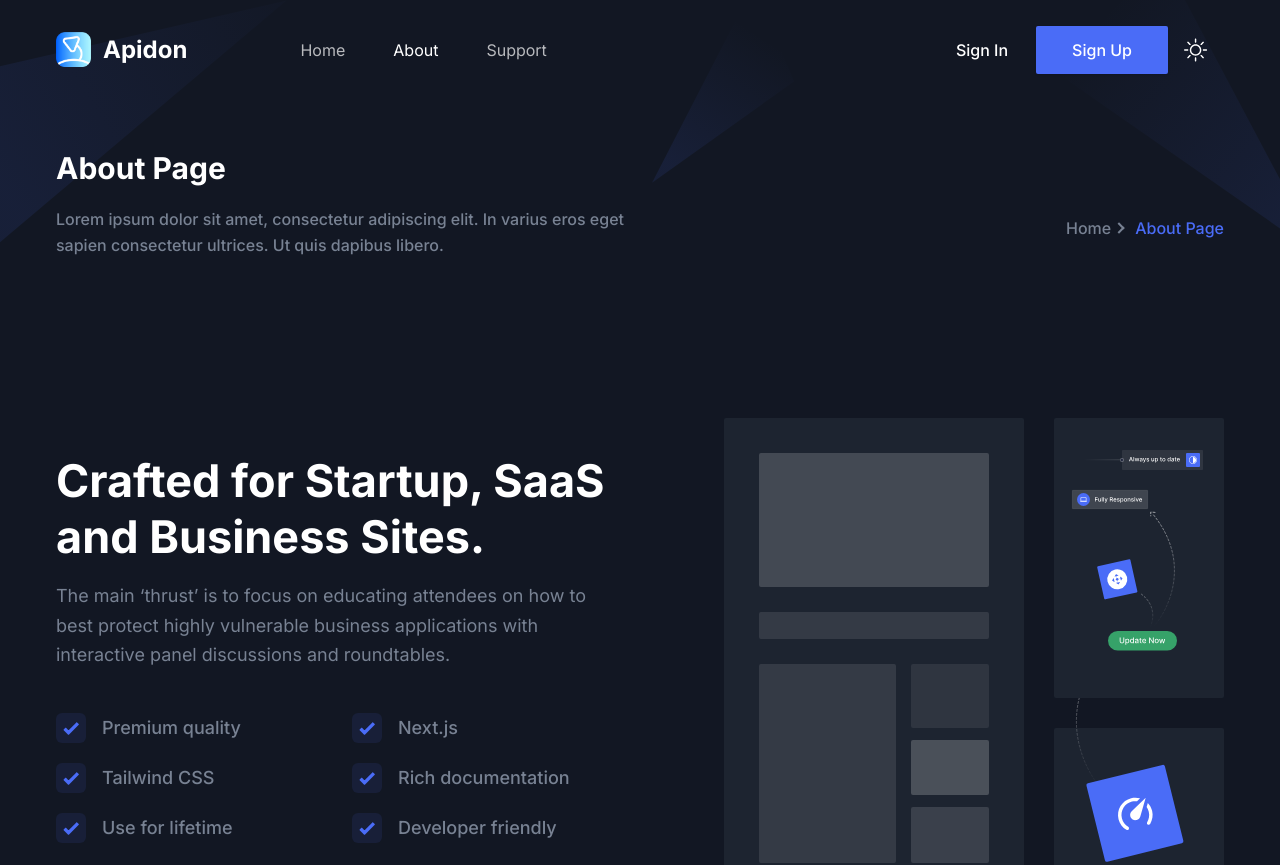
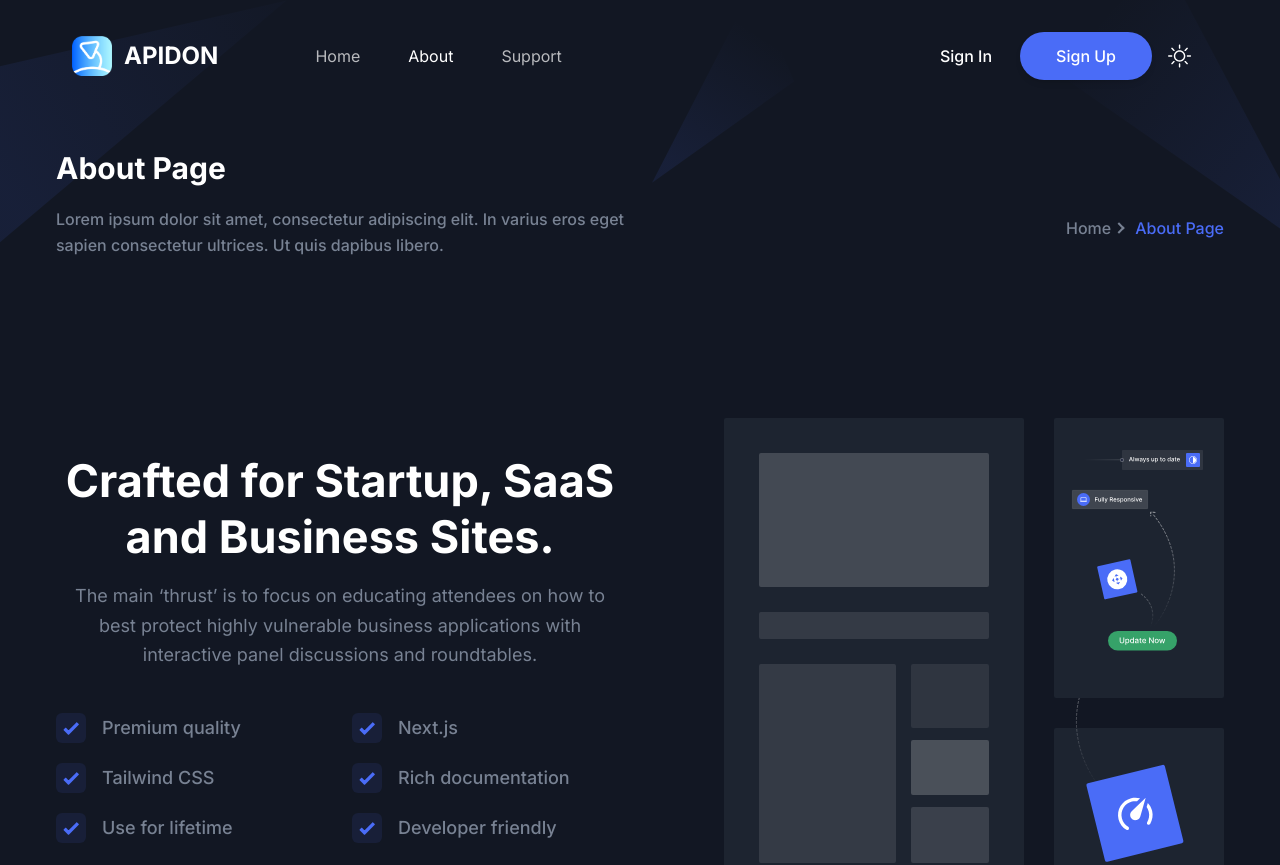
Before and after one commit to aboveStars/apidon-landing-new, a Next.js app: page /about in a window 1280 px wide. Shown: the top 865 px of the page. Built offline with nearby package versions, Linux system fonts and the light colour scheme.

Commit message:
minor changes.

```diff
--- a/package.json
+++ b/package.json
@@ -9,6 +9,7 @@
     "lint": "next lint"
   },
   "dependencies": {
+    "@heroicons/react": "^2.1.5",
     "eslint": "^8.56.0",
     "eslint-config-next": "^14.1.0",
     "next": "^14.1.0",
--- a/src/app/layout.tsx
+++ b/src/app/layout.tsx
@@ -22,7 +22,7 @@ export default function RootLayout({
       */}
       <head />
 
-      <body className={`bg-[#FCFCFC] dark:bg-black ${inter.className}`}>
+      <body className={`bg-[#FCFCFC] dark:bg-black ${inter.style}`}>
         <Providers>
           <Header />
           {children}
--- a/src/components/Common/SectionTitle.tsx
+++ b/src/components/Common/SectionTitle.tsx
@@ -2,19 +2,19 @@ const SectionTitle = ({
   title,
   paragraph,
   width = "570px",
-  center,
+
   mb = "100px",
 }: {
   title: string;
   paragraph: string;
   width?: string;
-  center?: boolean;
+
   mb?: string;
 }) => {
   return (
     <>
       <div
-        className={`w-full ${center ? "mx-auto text-center" : ""}`}
+        className="w-full md:mx-auto md:text-center "
         style={{ maxWidth: width, marginBottom: mb }}
       >
         <h2 className="mb-4 text-3xl font-bold !leading-tight text-black dark:text-white sm:text-4xl md:text-[45px]">
--- a/src/components/Contact/index.tsx
+++ b/src/components/Contact/index.tsx
@@ -2,7 +2,10 @@ import NewsLatterBox from "./NewsLatterBox";
 
 const Contact = () => {
   return (
-    <section id="contact" className="overflow-hidden py-16 md:py-20 lg:py-28">
+    <section
+      id="contact"
+      className="overflow-hidden px-5 py-16 md:py-20 lg:py-28"
+    >
       <div className="container">
         <div className="-mx-4 flex flex-wrap">
           <div className="w-full px-4 lg:w-7/12 xl:w-8/12">
--- a/src/components/Features/index.tsx
+++ b/src/components/Features/index.tsx
@@ -5,12 +5,12 @@ import featuresData from "./featuresData";
 const Features = () => {
   return (
     <>
-      <section id="features" className="py-16 md:py-20 lg:py-28">
+      <section id="features" className="py-16 md:py-20 lg:py-28 px-5">
         <div className="container">
           <SectionTitle
             title="Main Features"
             paragraph="Discover Apidon's essential features to elevate your events and engage your guests."
-            center
+
           />
 
           <div className="grid grid-cols-1 gap-x-8 gap-y-14 md:grid-cols-2 lg:grid-cols-3">
--- a/src/components/Header/index.tsx
+++ b/src/components/Header/index.tsx
@@ -40,21 +40,16 @@ const Header = () => {
   return (
     <>
       <header
-        className={`header left-0 top-0 z-40 flex w-full items-center ${
+        className={`header left-0 top-0 z-40 flex w-full items-center justify-center ${
           sticky
-            ? "fixed z-[9999] bg-white !bg-opacity-80 shadow-sticky backdrop-blur-sm transition dark:bg-gray-dark dark:shadow-sticky-dark"
-            : "absolute bg-transparent"
+            ? "fixed z-[9999] bg-white !bg-opacity-80 py-4 backdrop-blur-sm transition dark:bg-gray-dark md:py-0"
+            : "fixed bg-transparent py-5"
         }`}
       >
         <div className="container">
-          <div className="relative -mx-4 flex items-center justify-between">
+          <div className={`relative flex items-center justify-between`}>
             <div className="w-60 max-w-full px-4 xl:mr-12">
-              <Link
-                href="/"
-                className={`header-logo block w-full ${
-                  sticky ? "py-5 lg:py-2" : "py-8"
-                } `}
-              >
+              <Link href="/" className={`header-logo block w-full`}>
                 <div
                   style={{
                     display: "flex",
@@ -63,16 +58,12 @@ const Header = () => {
                   }}
                 >
                   <img
+                    className="size-8 md:size-10"
                     src="/images/logo/logo.png"
                     alt="logo"
-                    width={35}
-                    height={35}
                   />
-                  <text
-                    className="text-black dark:text-white text-xl md:text-2xl font-bold"
-
-                  >
-                    Apidon
+                  <text className="text-lg font-bold text-black dark:text-white md:text-2xl">
+                    APIDON
                   </text>
                 </div>
               </Link>
@@ -166,13 +157,14 @@ const Header = () => {
               <div className="flex items-center justify-end pr-16 lg:pr-0">
                 <Link
                   href="https://testflight.apple.com/join/AeCqrVcg"
-                  className="hidden px-7 py-3 text-base font-medium text-dark hover:opacity-70 dark:text-white md:block"
+                  className="hidden rounded-full px-7 py-3 text-base font-medium text-dark transition duration-300 hover:bg-gray-200 hover:opacity-80 dark:text-white dark:hover:bg-gray-700 md:block"
                 >
                   Sign In
                 </Link>
+
                 <Link
                   href="https://testflight.apple.com/join/AeCqrVcg"
-                  className="ease-in-up hidden rounded-sm bg-primary px-8 py-3 text-base font-medium text-white shadow-btn transition duration-300 hover:bg-opacity-90 hover:shadow-btn-hover md:block md:px-9 lg:px-6 xl:px-9"
+                  className="dark:bg-primary-dark hidden rounded-full bg-primary px-8 py-3 text-base font-medium text-white shadow-md transition duration-300 hover:bg-opacity-90 hover:shadow-lg md:block md:px-9 lg:px-6 xl:px-9"
                 >
                   Sign Up
                 </Link>
--- a/src/components/Hero/index.tsx
+++ b/src/components/Hero/index.tsx
@@ -3,12 +3,10 @@
 import Link from "next/link";
 import { useEffect, useState } from "react";
 import TextTransition, { presets } from "react-text-transition";
-import { TypeAnimation } from "react-type-animation";
 
-//className="relative z-10 overflow-hidden bg-white pb-16 pt-[120px] dark:bg-black md:pb-[120px] md:pt-[150px] xl:pb-[160px] xl:pt-[180px] 2xl:pb-[200px] 2xl:pt-[210px]"
+import { ArrowRightIcon } from "@heroicons/react/24/solid";
 
 const TEXTS = [
-  "Unforgettable!",
   "Unique!",
   "Memorable!",
   "Impactful!",
@@ -24,10 +22,7 @@ const Hero = () => {
   const [index, setIndex] = useState(0);
 
   useEffect(() => {
-    const intervalId = setInterval(
-      () => setIndex((index) => index + 1),
-      2000, // every 3 seconds
-    );
+    const intervalId = setInterval(() => setIndex((index) => index + 1), 2000);
     return () => clearTimeout(intervalId);
   }, []);
 
@@ -35,37 +30,57 @@ const Hero = () => {
     <>
       <section
         id="home"
-        className="to-yellow-100 relative z-10 h-screen w-full content-center
-        overflow-hidden bg-gradient-to-b from-blue-100 via-blue-300 to-blue-500 dark:bg-gradient-to-t dark:from-gray-700 dark:via-gray-900 dark:to-black"
+        className="relative z-10 w-full content-center overflow-hidden bg-gradient-to-b from-cyan-300 to-slate-50 px-4 pt-20 dark:bg-gradient-to-b dark:from-violet-950 dark:to-black md:mt-0 md:h-screen md:py-0"
       >
         <div className="container">
           <div className="-mx-4 flex flex-wrap">
             <div className="w-full px-4">
-              <div className="mx-auto max-w-[800px] text-center">
-                <h1 className="text-3xl font-bold leading-tight text-black dark:text-white sm:text-4xl sm:leading-tight md:text-5xl md:leading-tight">
+              <div className="mx-auto max-w-[800px] md:text-center">
+                <div className="my-10 rounded-full bg-gradient-to-r from-violet-800 to-cyan-500 px-5 py-2.5 text-center text-xs font-bold md:hidden">
+                  <Link href="https://testflight.apple.com/join/AeCqrVcg">
+                    🚀 Apidon Public Beta is Now Live 🚀
+                  </Link>
+                </div>
+
+                <h1 className="text-2xl font-bold leading-tight text-black dark:text-white sm:text-4xl sm:leading-tight md:text-5xl md:leading-tight">
                   Make Your Events
                 </h1>
 
                 <TextTransition
                   springConfig={presets.wobbly}
-                  className="justify-center overflow-hidden"
+                  className="overflow-hidden md:justify-center"
                 >
-                  <h1 className="to-yellow-500 inline-block bg-gradient-to-r from-pink-500 via-red-500 bg-clip-text text-5xl font-bold leading-tight text-transparent sm:text-5xl sm:leading-tight md:text-7xl md:leading-tight">
+                  <h1 className="to-yellow-500 inline-block bg-gradient-to-r from-red-500 to-orange-500 bg-clip-text text-5xl font-bold leading-tight text-transparent sm:text-5xl sm:leading-tight md:text-7xl md:leading-tight">
                     {TEXTS[index % TEXTS.length]}
                   </h1>
                 </TextTransition>
 
-                <p className="my-10 text-base !leading-relaxed text-body-color dark:text-body-color-dark">
+                <p className="my-10 hidden text-base !leading-relaxed text-black dark:text-body-color-dark md:block">
                   Apidon provides event organizers with a platform to create and
                   share unique digital collectibles, transforming events into
                   memorable experiences that boost engagement, enhance brand
                   visibility, and leave a lasting impact on attendees.
                 </p>
-                <button className="focus:ring-4focus:ring-blue-300 rounded-full bg-blue-600 px-6 py-3 font-semibold text-white transition duration-300 ease-in-out hover:bg-blue-700 focus:outline-none dark:bg-blue-500 dark:text-white dark:hover:bg-blue-600 dark:focus:ring-blue-700">
+
+                <p className="my-10 mt-5 text-base !leading-relaxed text-black dark:text-body-color-dark md:hidden">
+                  Apidon offers event organizers a platform to create and share
+                  digital collectibles, enhancing engagement, brand visibility,
+                  and creating memorable experiences.
+                </p>
+                <Link
+                  href="https://testflight.apple.com/join/AeCqrVcg"
+                  className="relative hidden rounded-full bg-gradient-to-r from-blue-500 to-purple-500 px-8 py-3 font-semibold text-white shadow-lg transition-all duration-300 ease-in-out hover:scale-105 focus:outline-none focus:ring-4 focus:ring-blue-300 md:inline-block"
+                >
+                  Join Beta on TestFlight!
+                  <span className="absolute inset-0 h-full w-full rounded-lg bg-white opacity-0 transition-opacity duration-300 ease-in-out"></span>
+                </Link>
+
+                <div className="flex w-4/5 items-center justify-between rounded-lg border border-solid border-gray-700 px-5 py-3 md:hidden">
                   <Link href="https://testflight.apple.com/join/AeCqrVcg">
-                    Join Apidon Public Beta!
+                    Join Beta on TestFlight!
                   </Link>
-                </button>
+                  <ArrowRightIcon className="size-4" />
+                </div>
               </div>
             </div>
           </div>
--- a/src/components/Pricing/index.tsx
+++ b/src/components/Pricing/index.tsx
@@ -8,12 +8,11 @@ const Pricing = () => {
   const [isMonthly, setIsMonthly] = useState(true);
 
   return (
-    <section id="pricing" className="relative z-10 py-16 md:py-20 lg:py-28">
+    <section id="pricing" className="relative z-10 px-5 py-16 md:py-20 lg:py-28">
       <div className="container">
         <SectionTitle
           title="Simple and Affordable Pricing"
           paragraph="Apidon offers flexible, affordable pricing to help you create memorable events without the high costs."
-          center
           width="665px"
         />
 
--- a/src/components/Testimonials/index.tsx
+++ b/src/components/Testimonials/index.tsx
@@ -34,12 +34,11 @@ const testimonialData: Testimonial[] = [
 
 const Testimonials = () => {
   return (
-    <section className="relative z-10 bg-gray-light py-16 dark:bg-bg-color-dark md:py-20 lg:py-28">
+    <section className="relative z-10 bg-gray-light px-5 py-16 dark:bg-bg-color-dark md:py-20 lg:py-28">
       <div className="container">
         <SectionTitle
           title="What Our Users Says"
           paragraph="Discover how Apidon is transforming events through the experiences of our users."
-          center
         />
 
         <div className="grid grid-cols-1 gap-x-8 gap-y-10 md:grid-cols-2 lg:grid-cols-3">
--- a/tailwind.config.js
+++ b/tailwind.config.js
@@ -76,6 +76,7 @@ module.exports = {
         three: "0px 5px 15px rgba(6, 8, 15, 0.05)",
       },
     },
+
   },
   plugins: [],
 };
```
Also changed, not shown: 1 other file (tests, documents, lock files or other folders).
